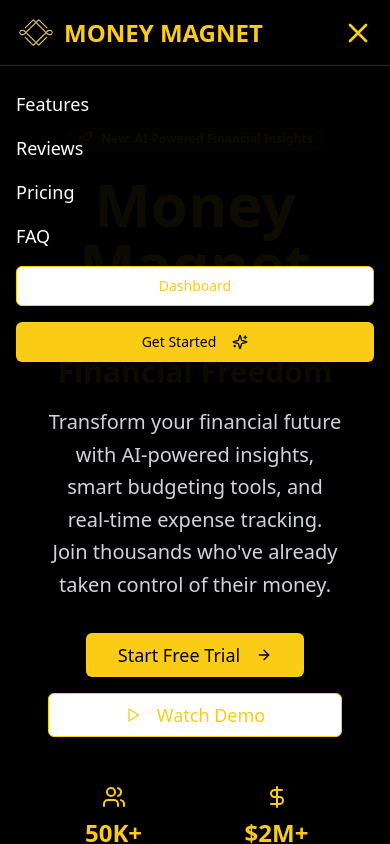
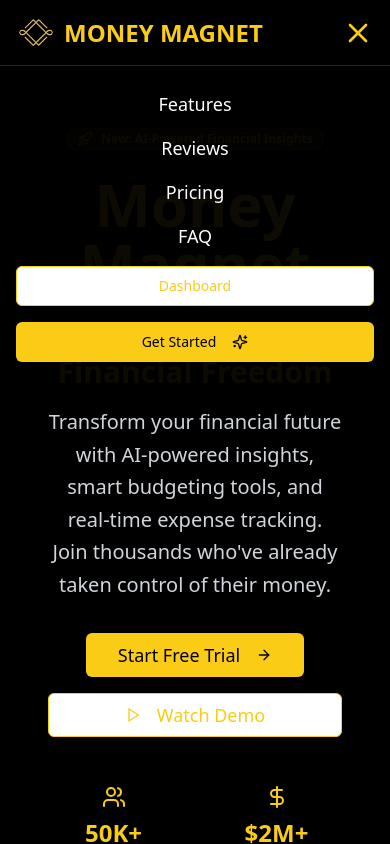
Before and after one commit to elijahgummer/moneymag, a Next.js app: page / in a window 390 px wide. Both pictures are taken after a click on the button "Toggle navigation". Shown: the top 844 px of the page. Built offline with nearby package versions, Linux system fonts and the light colour scheme.

Commit message:
changed the alignment of the responsivness

```diff
--- a/app/page.tsx
+++ b/app/page.tsx
@@ -323,7 +323,7 @@ export default function HomePage() {
 
         {/* Mobile Nav Drawer */}
         {mobileNavOpen && (
-          <div className="md:hidden bg-black/95 border-t border-yellow-500/20 px-4 py-6 absolute top-full left-0 w-full z-50">
+          <div className="md:hidden bg-black/95 border-t border-yellow-500/20 px-4 py-6 absolute top-full left-0 w-full z-50 text-center">
             <div className="flex flex-col space-y-4">
               {["Features", "Reviews", "Pricing", "FAQ"].map((item) => (
                 <a
```
